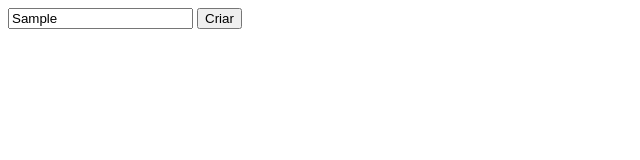
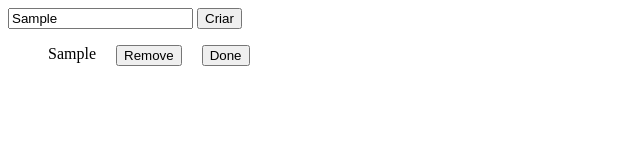
Before and after one commit to ArthurJoaquim7/javascript_exe, a plain HTML site: page toDo/index.html in a window 1280 px wide. Both pictures are taken after typing "Sample" into the empty fields and a click on the button "Criar". Shown: the whole page, without its empty margins (0-640 px from the left). Drawn offline with Linux system fonts and the light colour scheme.

Commit message:
Adicionar tarefa no front

```diff
--- a/toDo/index.html
+++ b/toDo/index.html
@@ -12,14 +12,14 @@
     <div class="container">
         <div class="top">
             <form action="" class="form">
-                <input type="text" placeholder="Crie sua task">
+                <input type="text" id="taskCreate" placeholder="Crie sua task">
                 <button id="btnCriar" type="submit">Criar</button>
             </form>
         </div>
         <!-- === -->
         <div class="middle">
-            <ul>
-                <li class="box template hide">
+            <ul id="task-list">
+                <li class="task-box template hide">
                     <span class="taskTitle"></span>
                     <button class="btnRemove">Remove</button>
                     <button class="btnDone">Done </button>
--- a/toDo/script.js
+++ b/toDo/script.js
@@ -1,10 +1,29 @@
-// FUNÇÃO DE ADICIONAR TAREFE
+// FUNÇÃO DE ADICIONAR TAREFA
 
 function addTask() {
     // title
-    const taskTitle = document.querySelector("#title");
+    const taskTitle = document.querySelector("#taskCreate").value;
 
-    console.log(taskTitle);
+    if (taskTitle) {
+        // CLONAR TEMPLATE
+        const template = document.querySelector(".template");
+
+        const newTask = template.cloneNode(true);
+
+        // add titile
+        newTask.querySelector(".taskTitle").textContent = taskTitle;
+
+        // remover classes
+        newTask.classList.remove("template");
+        newTask.classList.remove("hide");
+
+        // adicionar tarefa na lista
+
+        const list = document.querySelector("#task-list");
+
+        list.appendChild(newTask);
+
+    }
 }
 
 // EVENTO DE ADICIONAR TAREFA
@@ -13,7 +32,7 @@ const addBtn = document.querySelector("#btnCriar");
 
 addBtn.addEventListener("click", function (e) {
 
-    e.preventDefault();
+    e.preventDefault(); // evita que envie o formulário para o servidor, MANTENDO NO FRONT
 
     addTask();
 
--- a/toDo/style.css
+++ b/toDo/style.css
@@ -1,4 +1,7 @@
-
+.task-box{
+    display: flex;
+    gap: 20px;
+}
 
 
 .hide{
```
